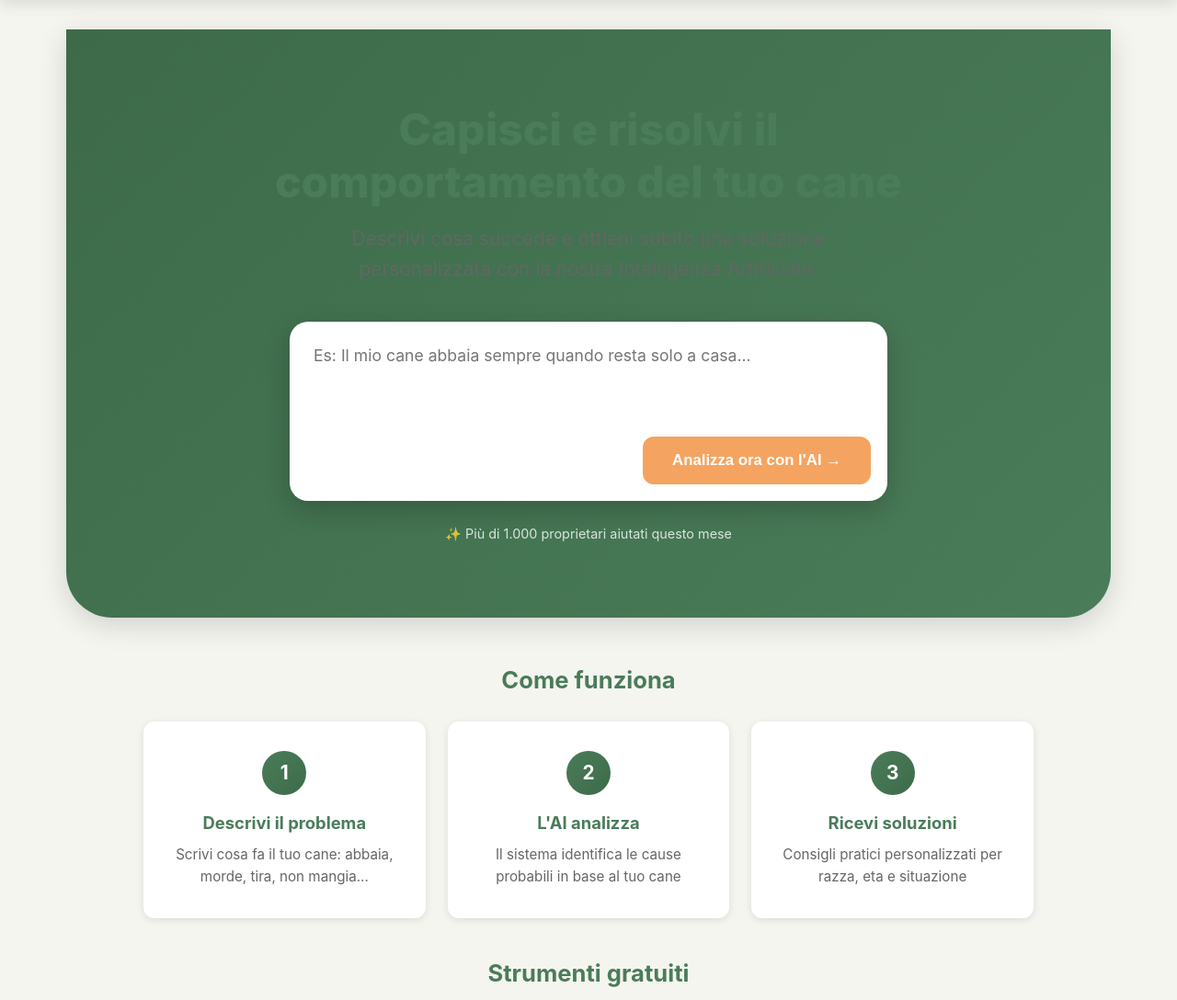
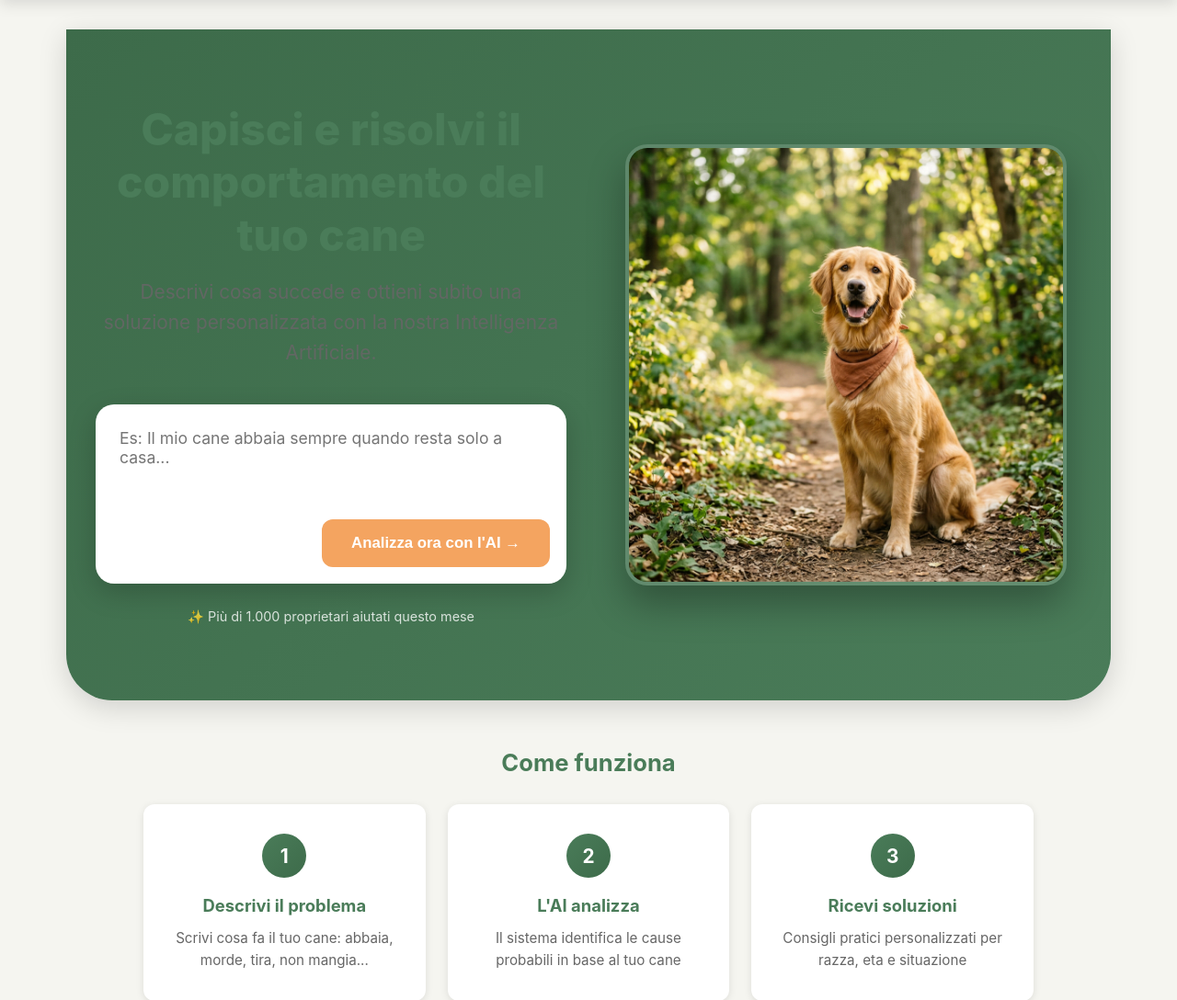
Before and after one commit to ballales1984-wq/vivere-con-il-cane, a Django app: page / in a window 1280 px wide. Shown: the part 60-1148 px from the top of the page at 92% size. Run offline with Django 5.2, Linux system fonts and the light colour scheme; data comes from the database, SQL or seed files in the repository; data that the repository does not hold is empty.

Commit message:
Improve UI: add hero image to homepage, optimize dossier spacing for printing

```diff
--- a/templates/home.html
+++ b/templates/home.html
@@ -6,9 +6,11 @@
 
 {% block content %}
 
-<!-- HERO: AI Input Centrale -->
-<section class="hero-ai" style="background: linear-gradient(135deg, var(--primary-dark) 0%, var(--primary) 100%); color: white; padding: 5rem 1rem; text-align: center; border-radius: 0 0 50px 50px; margin-bottom: 3rem; box-shadow: var(--shadow-lg);">
-    <div style="max-width: 800px; margin: 0 auto;">
+<!-- HERO: AI Input Centrale con Immagine -->
+<section class="hero-ai" style="background: linear-gradient(135deg, var(--primary-dark) 0%, var(--primary) 100%); color: white; padding: 5rem 2rem; border-radius: 0 0 50px 50px; margin-bottom: 3rem; box-shadow: var(--shadow-lg); overflow: hidden; position: relative;">
+    <div style="max-width: 1200px; margin: 0 auto; display: flex; flex-wrap: wrap; align-items: center; justify-content: space-between; gap: 3rem;">
+
+        <div style="flex: 1; min-width: 300px; z-index: 2;">
             <h1 style="font-size: 3rem; margin-bottom: 1rem; font-weight: 800; line-height: 1.2;">Capisci e risolvi il comportamento del tuo cane</h1>
             <p class="hero-subtitle" style="font-size: 1.3rem; opacity: 0.9; margin-bottom: 2.5rem;">Descrivi cosa succede e ottieni subito una soluzione personalizzata con la nostra Intelligenza Artificiale.</p>
 
@@ -21,6 +23,14 @@
                 </div>
             </form>
             <p style="margin-top: 1.5rem; font-size: 0.9rem; opacity: 0.8;">✨ Più di 1.000 proprietari aiutati questo mese</p>
+        </div>
+
+        <!-- Immagine Lifestyle Generata -->
+        <div style="flex: 1; min-width: 300px; display: flex; justify-content: center; position: relative; z-index: 1;">
+            <div style="position: absolute; width: 100%; height: 100%; background: radial-gradient(circle, rgba(255,255,255,0.2) 0%, rgba(255,255,255,0) 70%); top: 0; left: 0; z-index: -1;"></div>
+            <img src="{% static 'images/hero_dog.png' %}" alt="Cane felice all'aperto" style="width: 100%; max-width: 480px; max-height: 480px; border-radius: 24px; box-shadow: 0 20px 40px rgba(0,0,0,0.3); border: 4px solid rgba(255,255,255,0.15); object-fit: cover;">
+        </div>
+
     </div>
 </section>
 
```
Also changed, not shown: templates/dog_profile/dossier.html (+7 -7 lines), static/images/hero_dog.png (added). Lines whose indentation alone changed are shown as unchanged.
